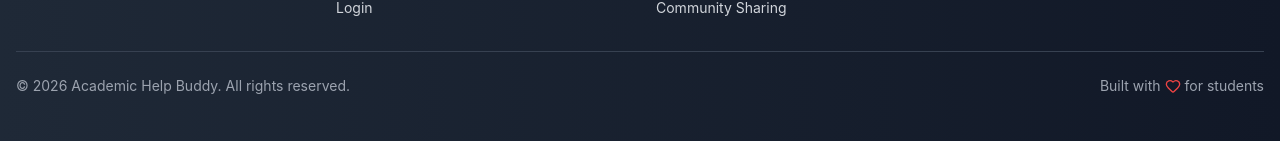
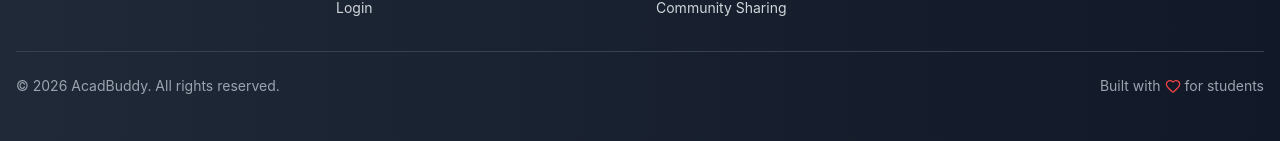
Before and after one commit to ankitmishra2002/Acadbuddy, a React (Vite) app in the folder frontend/: page /community in a window 1280 px wide. Shown: the part 1026-1167 px from the top of the page. Built offline with nearby package versions, Linux system fonts and the light colour scheme; no server answers; the HTML template or start-up script is replaced by a standard one.

Commit message:
Admin panel functionality has been tested and impementation works properly.

```diff
--- a/frontend/src/Pages/AdminDashboard.jsx
+++ b/frontend/src/Pages/AdminDashboard.jsx
@@ -220,7 +220,7 @@
             </div>
             <div>
               <h1 className="font-bold text-gray-900 text-sm leading-none">Admin Control Panel</h1>
-              <p className="text-[11px] text-gray-400 mt-0.5">Academic Help Buddy</p>
+              <p className="text-[11px] text-gray-400 mt-0.5">AcadBuddy</p>
             </div>
           </div>
 
--- a/frontend/src/components/layout/Footer.jsx
+++ b/frontend/src/components/layout/Footer.jsx
@@ -129,7 +129,7 @@
 
         <div className="border-t border-gray-700 mt-8 pt-6 flex flex-col md:flex-row justify-between items-center">
           <p className="text-gray-400 text-sm">
-            © {currentYear} Academic Help Buddy. All rights reserved.
+            © {currentYear} AcadBuddy. All rights reserved.
           </p>
           <div className="mt-4 md:mt-0 flex items-center text-gray-400 text-sm">
             <span>Built with</span>
--- a/frontend/src/components/layout/Header.jsx
+++ b/frontend/src/components/layout/Header.jsx
@@ -34,7 +34,7 @@
               <div className="bg-white dark:bg-slate-800 p-2 rounded-xl border border-slate-100 dark:border-slate-700 shadow-sm group-hover:shadow-md transition-all">
                 <img
                   src="/logo_1.png"
-                  alt="Academic Help Buddy Logo"
+                  alt="AcadBuddy Logo"
                   className="h-7 w-7 sm:h-8 sm:w-8 object-contain"
                 />
               </div>
```
